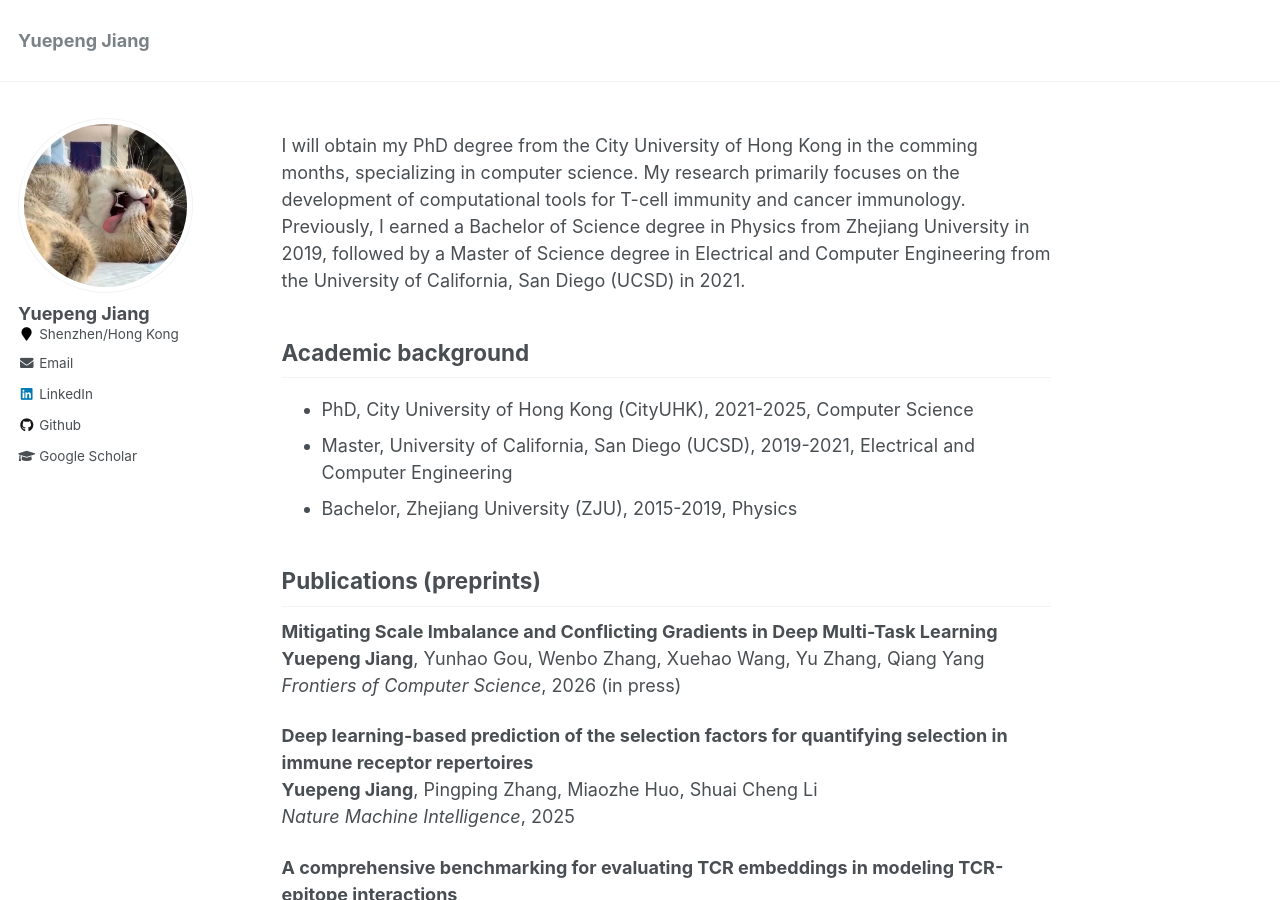
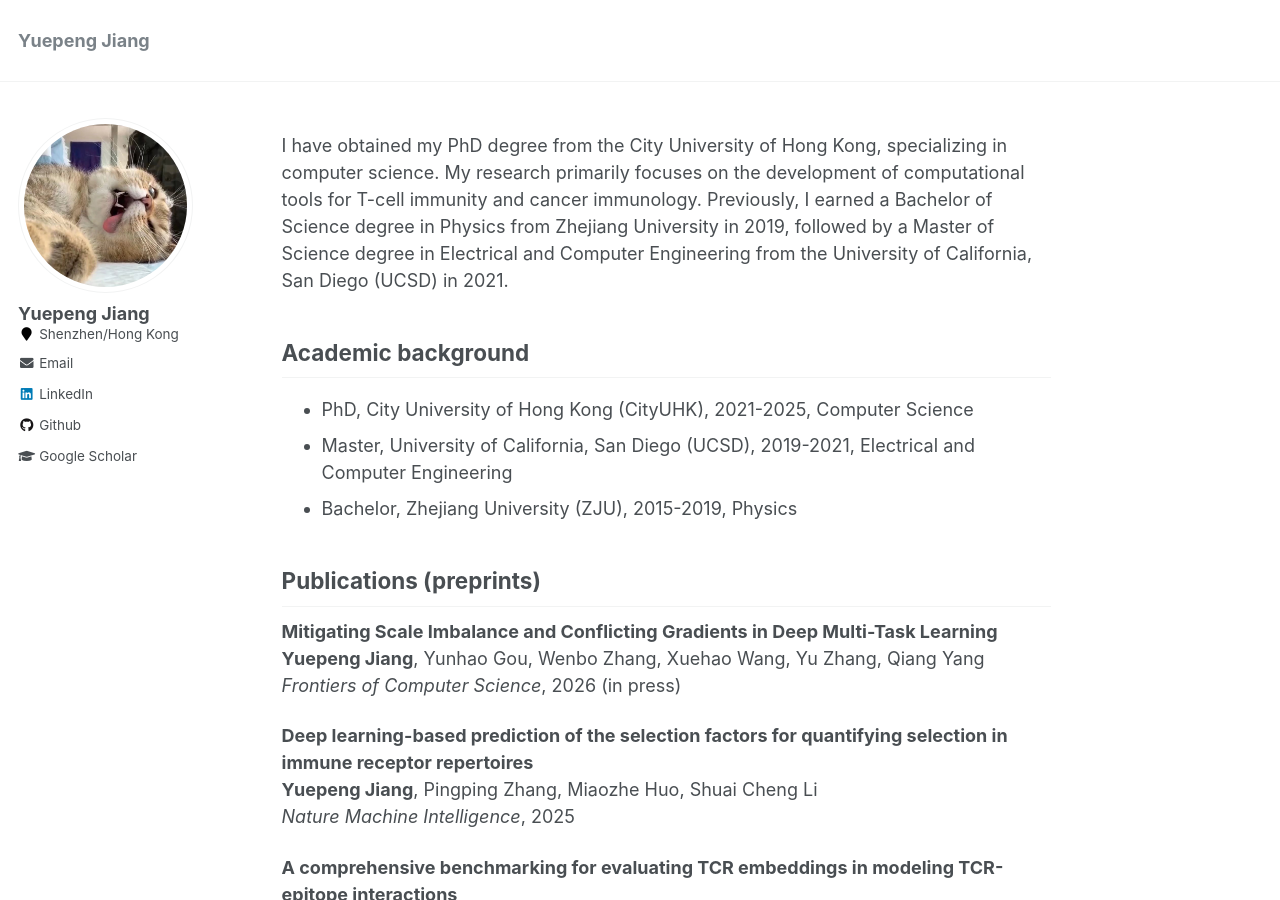
Before and after one commit to jiangdada1221/jiangdada1221.github.io, a Jekyll site: the page built from _pages/about.md, in a window 1280 px wide and 900 px high. Built offline with Jekyll 4.4.1, drawn with Linux system fonts in a browser that asks for light colours.

Commit message:
Update about.md

```diff
--- a/_pages/about.md
+++ b/_pages/about.md
@@ -7,7 +7,7 @@ redirect_from:
   - /about/
   - /about.html
 ---
-I will obtain my PhD degree from the City University of Hong Kong in the comming months, specializing in computer science. My research primarily focuses on the development of computational tools for T-cell immunity and cancer immunology. Previously, I earned a Bachelor of Science degree in Physics from Zhejiang University in 2019, followed by a Master of Science degree in Electrical and Computer Engineering from the University of California, San Diego (UCSD) in 2021. <br />
+I have obtained my PhD degree from the City University of Hong Kong, specializing in computer science. My research primarily focuses on the development of computational tools for T-cell immunity and cancer immunology. Previously, I earned a Bachelor of Science degree in Physics from Zhejiang University in 2019, followed by a Master of Science degree in Electrical and Computer Engineering from the University of California, San Diego (UCSD) in 2021. <br />
 
 <!-- A little bit of myself: I grew up in Shenzhen, a wonderful city in China. Playing the violin and sports are used to be my daily routine before my undergraduate study and I have earned the Level 10 Certification of Violin at my early age. I'm a life-long lover of the video game “Fantasy Westward Journey” (梦幻西游). Welcome to my [BiliBili channel!](https://space.bilibili.com/484406122?spm_id_from=333.1007.0.0). <br /> -->
 
```
